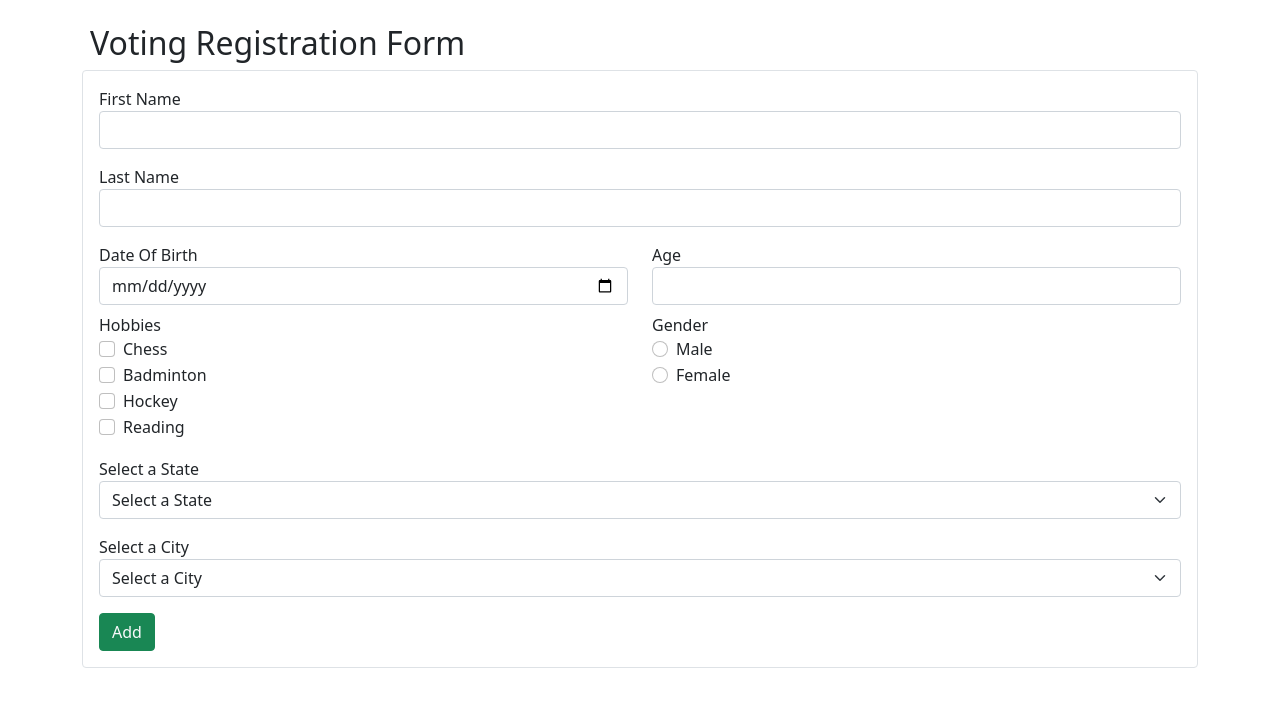
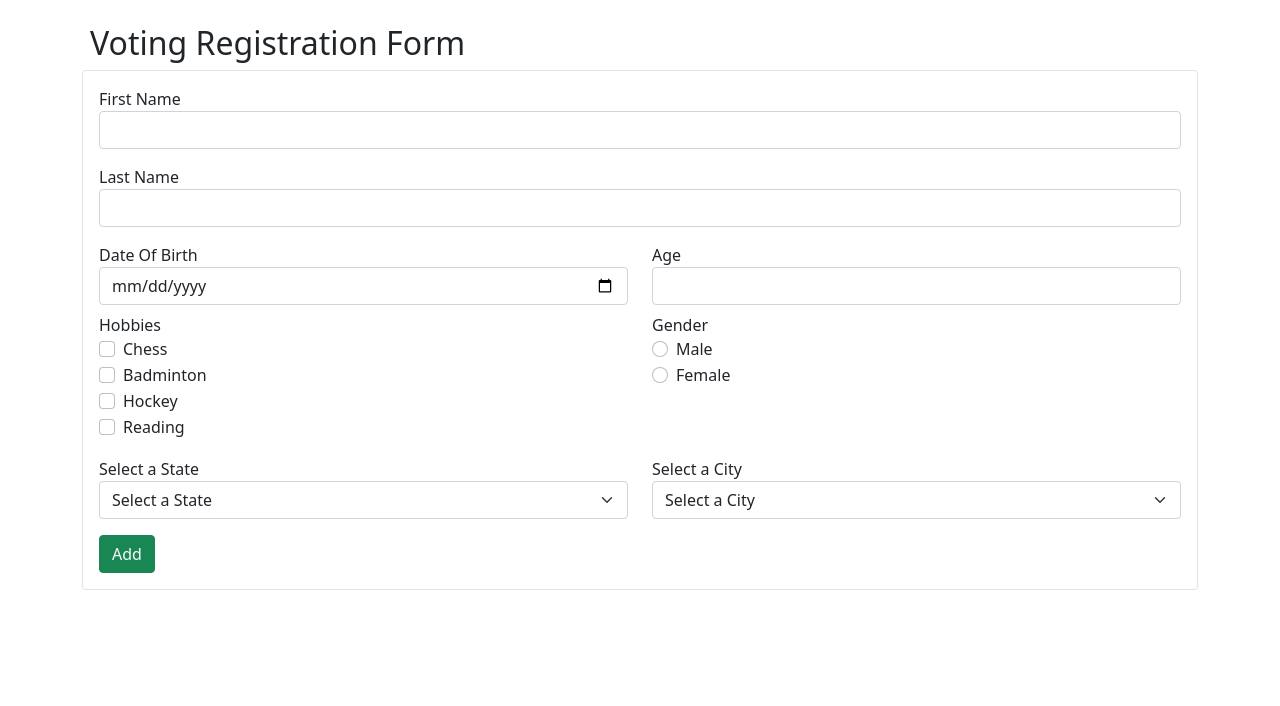
Before and after one commit to Ritikapatidar/vue_voting_registartion_crud, a Vue app: page / in a window 1280 px wide. Shown: the top 706 px of the page. Built offline with nearby package versions, Linux system fonts and the light colour scheme.

Commit message:
update: form updated

```diff
--- a/src/components/Registration.vue
+++ b/src/components/Registration.vue
@@ -36,17 +36,22 @@ const resetForm = () => {
 }
 function handleSubmit() {
   if (validate(formData.value, errors.value)) {
-
     errors.value.sameDataError = ''
     if (edit.value.isEdit) {
+      let restUser = allUsers.value.filter(user => user !== allUsers.value[edit.value.editIndex])
+      if (restUser.some((user) => user.FirstName.trim() === formData.value.FirstName.trim() && user.LastName.trim() === formData.value.LastName.trim() && user.Age === formData.value.Age && user.Gender === formData.value.Gender && JSON.stringify(formData.value.Hobbies.sort()) === JSON.stringify(user.Hobbies.sort()) && user.DateOfBirth === formData.value.DateOfBirth && user.State === formData.value.State && user.City === formData.value.City)) {
+        errors.value.sameDataError = "Record already exist!"
+      }
+      else {
         allUsers.value[edit.value.editIndex] = formData.value
         setLocalStorageData(allUsers.value)
         edit.value.editIndex = -1
         edit.value.isEdit = false
         resetForm()
       }
+    }
     else {
-      if (allUsers.value?.some((user) => JSON.stringify(user) === JSON.stringify(formData.value))) {
+      if (allUsers.value.some((user) => user.FirstName.trim() === formData.value.FirstName.trim() && user.LastName.trim() === formData.value.LastName.trim() && user.Age === formData.value.Age && user.Gender === formData.value.Gender && JSON.stringify(formData.value.Hobbies.sort()) === JSON.stringify(user.Hobbies.sort()) && user.DateOfBirth === formData.value.DateOfBirth && user.State === formData.value.State && user.City === formData.value.City)) {
         errors.value.sameDataError = "Record already exist!"
       }
       else {
@@ -106,12 +111,12 @@ onMounted(() => {
             <span class="formError text-danger" id="LastNameError">{{ errors.LastNameError }}</span>
           </div>
           <div class="row justify-content-between">
-            <div class="form-group mb-2 col-6">
+            <div class="form-group mb-2 col-sm-6">
               <label for="DOB">Date Of Birth</label>
               <input id="DOB" name="DOB" class="form-control" type="date" v-model="formData.DateOfBirth" />
               <span class="formError text-danger" id="DOBError">{{ errors.DOBError }}</span>
             </div>
-            <div class="form-group mb-2 col-6">
+            <div class="form-group mb-2 col-sm-6">
               <label for="Age">Age</label>
               <input id="Age" class="form-control" type="number" v-model="formData.Age" />
               <span class="formError text-danger" id="AgeError">{{ errors.AgeError }}</span>
@@ -164,7 +169,8 @@ onMounted(() => {
             </div>
           </div>
 
-          <div class="form-group mb-3">
+          <div class="row justify-content-between">
+            <div class="form-group mb-3 col-sm-6">
               <label for="State">Select a State</label>
               <select class="form-select" v-model="formData.State" @change="handleStateChange($event.target.value)">
                 <option value="" disabled selected>Select a State</option>
@@ -172,13 +178,14 @@ onMounted(() => {
               </select>
               <span class="formError text-danger" id="StateError">{{ errors.StateError }}</span>
             </div>
-          <div class="form-group mb-3">
+            <div class="form-group mb-3 col-sm-6">
               <label for="City">Select a City</label>
               <select class="form-select" v-model="formData.City">
                 <option value="" selected disabled>Select a City</option>
                 <option :value="city" v-for="city in allCities">{{ city }}</option>
               </select>
               <span class="formError text-danger" id="CityError">{{ errors.CityError }}</span>
+            </div>
           </div>
 
           <button id="btnSubmit" class="btn btn-success text-light">{{ !edit.isEdit ? 'Add' : 'Update' }}</button>
```
Lines whose indentation alone changed are shown as unchanged.
